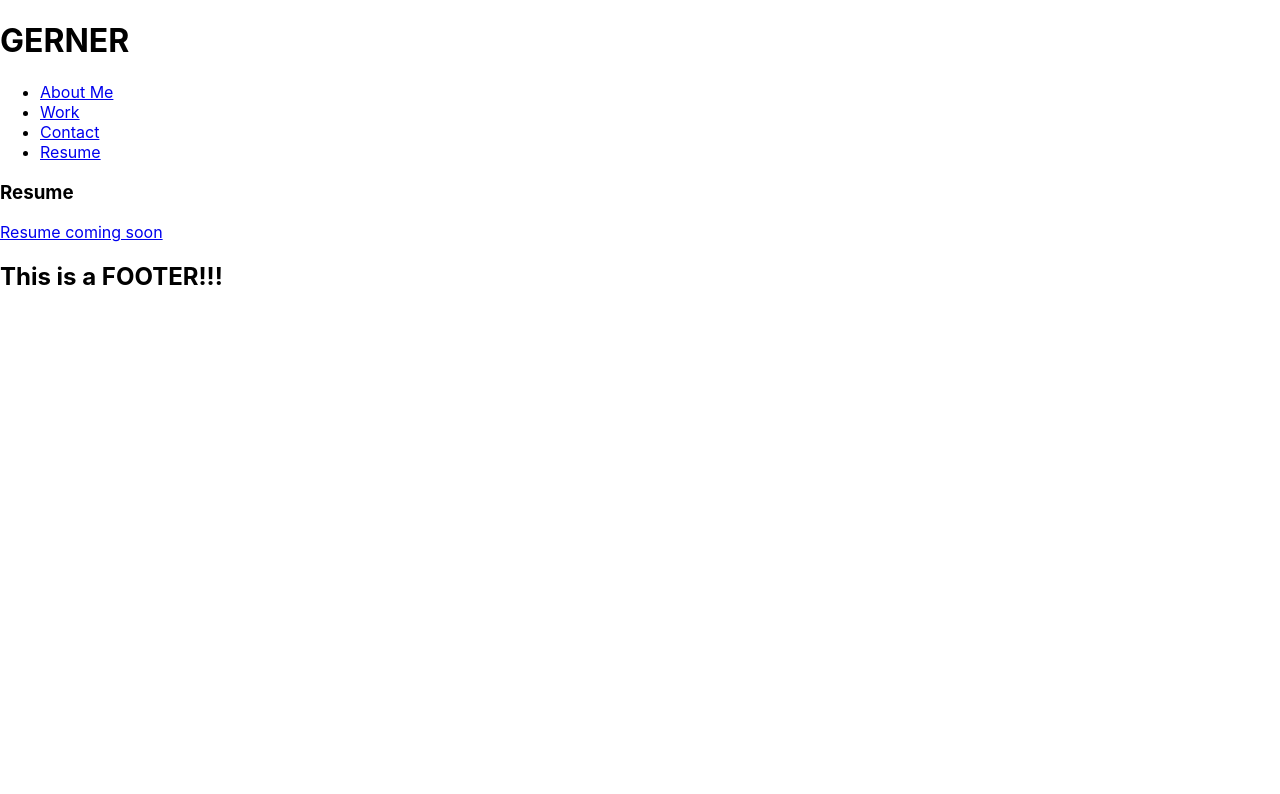
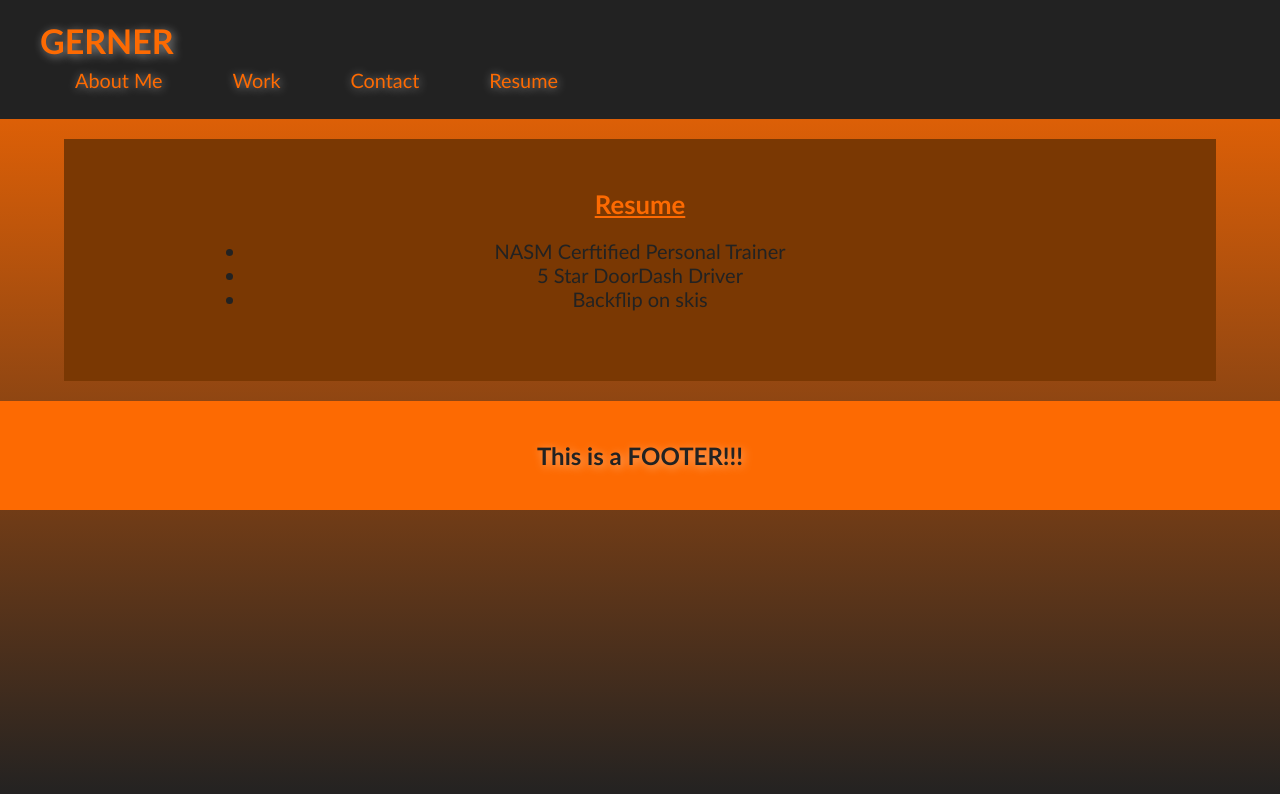
Before and after one commit to bgerner/react-portfolio, a React (Create React App) app: page /resume in a window 1280 px wide. Shown: the top 794 px of the page. Built offline with nearby package versions, Linux system fonts and the light colour scheme.

Commit message:
highlight page when clicked, fix footer, make resume and attach downloadable copy, add 2 applications, add links to GitHub/LinkedIn/instagram(look at gernerfitness for guidance)

```diff
--- a/src/components/Navigation.js
+++ b/src/components/Navigation.js
@@ -1,8 +1,7 @@
 import React from "react";
+import './assets/css/app.css';
+
 import {
-    BrowserRouter as Router,
-    Switch,
-    Route,
     Link
   } from "react-router-dom";
 
@@ -12,18 +11,18 @@ function Navigation() {
       <h1>GERNER</h1>
       <nav>
         <ul>
-          <li>
+          <a><li>
             <Link to="/">About Me</Link>
-          </li>
-          <li>
+          </li></a>
+          <a><li>
             <Link to="/portfolio">Work</Link>
-          </li>
-          <li>
+          </li></a>
+          <a><li>
             <Link to="/contact">Contact</Link>
-          </li>
-          <li>
+          </li></a>
+          <a><li>
             <Link to="/resume">Resume</Link>
-          </li>
+          </li></a>
         </ul>
       </nav>
     </div>
--- a/src/App.css
+++ b/src/components/assets/css/app.css
@@ -205,6 +205,7 @@ footer {
   color: var(--two);
   text-shadow:2px 2px 10px rgba(255, 255, 255, 0.5);
   text-align: center;
+  position:absolute
 }
 @media screen and (max-width: 1060px) {
   #application1 {
@@ -226,7 +227,7 @@ footer {
       height: 117px;
   }
   header {
-      padding-bottom: 0;
+      /* padding-bottom: 0; */
       justify-content: center;
       position: relative;
   }
--- a/src/components/views/AboutMe.js
+++ b/src/components/views/AboutMe.js
@@ -1,12 +1,16 @@
 import React from "react";
+import '../assets/css/app.css'
 
 function AboutMe() {
   return (
-    <section id="about-me" class="s">
-      <div class="section-title">
+    <section id="about-me" className="s">
+      <div className="section-title">
         <h3>About Me</h3>
       </div>
-      <div class="text">
+      <div className="aboutme-image">
+        <img src="../assets/imgs/kid.jpg" alt='portrait'></img>
+      </div>
+      <div className="text">
         <p>
           My name is Benjamin (Ben) Gerner. I love skiing and climbing which is
           a big reason that I'm going to Boulder for school next year. I'm an
--- a/src/components/views/Contact.js
+++ b/src/components/views/Contact.js
@@ -1,10 +1,11 @@
 import React from "react";
 import ContactMe from "../ContactMe";
+import '../assets/css/app.css';
 
 function Contact() {
   return (
-    <section id="contact" class="s">
-    <div class="section-title">
+    <section id="contact" className="s">
+    <div className="section-title">
         <h3>Contact</h3>
     </div>
     <ContactMe />
--- a/src/components/views/Portfolio.js
+++ b/src/components/views/Portfolio.js
@@ -1,4 +1,5 @@
 import React from "react";
+import '../assets/css/app.css';
 
 function Portfolio() {
   return (
@@ -10,44 +11,63 @@ function Portfolio() {
       <div className="applications">
         <div>
           <figure>
-                    <a href="https://www.gernerfitness.com" target="_blank"><img id="application1"
-                            src="./assets/imgs/gerner-fitness.png" />
+            <a
+              href="https://www.gernerfitness.com"
+              target="_blank"
+              rel="noreferrer"
+            >
+              <img id="application1" src="../assets/imgs/gerner-fitness.png" alt="tech share"/>
               <figcaption>Gerner Fitness</figcaption>
+            </a>
+          </figure>
+          <figure>
+            <a
+              href="https://github.com/costanza13/cool-california/"
+              target="_blank"
+              rel="noreferrer"
+            >
+              <img
+                className="application"
+                src="../assets/imgs/cool-california.png"
+                alt="cool california"
+              />
+              <figcaption>Cool California</figcaption>
             </a>
           </figure>
         </div>
         <div>
           <figure>
-                    <a href="https://github.com/costanza13/cool-california/" target="_blank"><img className="application"
-                            src="./assets/imgs/cool-california.png" />
-                        <figcaption>Cool California</figcaption>
+            <a
+              href="https://github.com/bgerner/tech-share/"
+              target="_blank"
+              rel="noreferrer"
+            >
+              <img
+                className="application"
+                src="../assets/imgs/tech-share.png"
+                alt="tech share"
+              />
+              <figcaption>Tech Share</figcaption>
             </a>
           </figure>
           <figure>
-                    <a href="https://github.com/bgerner/tech-share/" target="_blank"><img className="application"
-                            src="./assets/imgs/tech-share.png" />
-                        <figcaption>Tech Share</figcaption>
-                    </a>
-                </figure>
-            </div>
-            <div>
-                <figure>
-                    <a href="https://github.com/bgerner/work-day-scheduler/" target="_blank"><img className="application"
-                            src="./assets/imgs/work-day-scheduler.png" />
-                        <figcaption>Work Day Scheduler</figcaption>
-                    </a>
-                </figure>
-                <figure>
-                    <a href="https://github.com/bgerner/weather-dashboard/" target="_blank"><img className="application"
-                            src="./assets/imgs/weather-dashboard.png" />
-                        <figcaption>Weather Dashboard</figcaption>
+            <a
+              href="https://github.com/bgerner/wild-thoughts/"
+              target="_blank"
+              rel="noreferrer"
+            >
+              <img
+                className="application"
+                src="../assets/imgs/wild-thoughts.png"
+                alt="wild thoughts"
+              />
+              <figcaption>Wild Thoughts</figcaption>
             </a>
           </figure>
         </div>
       </div>
-
     </section>
   );
 }
 
-export default Portfolio
+export default Portfolio;
--- a/src/components/views/Resume.js
+++ b/src/components/views/Resume.js
@@ -1,13 +1,18 @@
 import React from "react";
+import '../assets/css/app.css'
 
 function Resume() {
   return (
-    <section id="resume" class="s">
-      <div class="section-title">
+    <section id="resume" className="s">
+      <div className="section-title">
         <h3>Resume</h3>
       </div>
-      <div class="text2">
-        <a href="./resume.html">Resume coming soon</a>
+      <div className="text2">
+        <ul>
+          <li>NASM Cerftified Personal Trainer</li>
+          <li>5 Star DoorDash Driver</li>
+          <li>Backflip on skis</li>
+        </ul>
       </div>
     </section>
   );
```
Also changed, not shown: src/components/assets/ProjectInfo.js (+5 -5 lines). Lines whose indentation alone changed are shown as unchanged.
